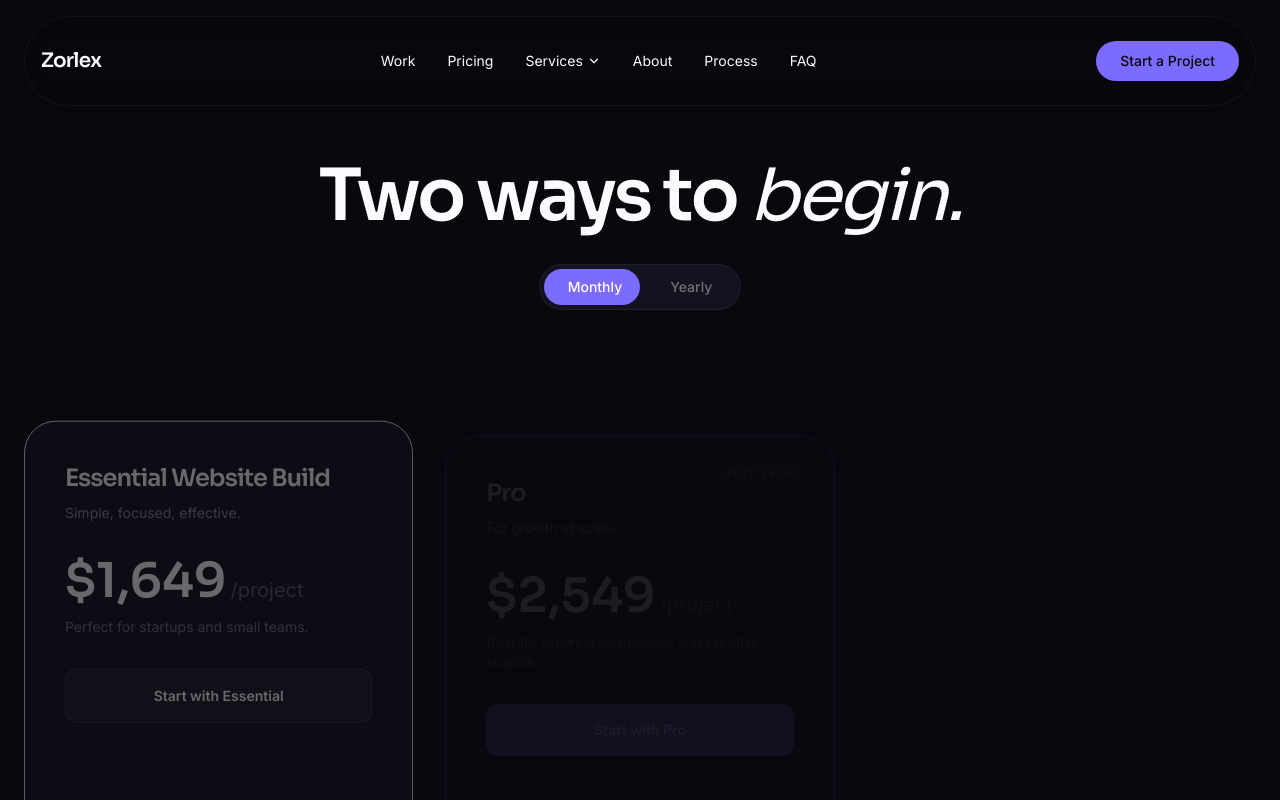
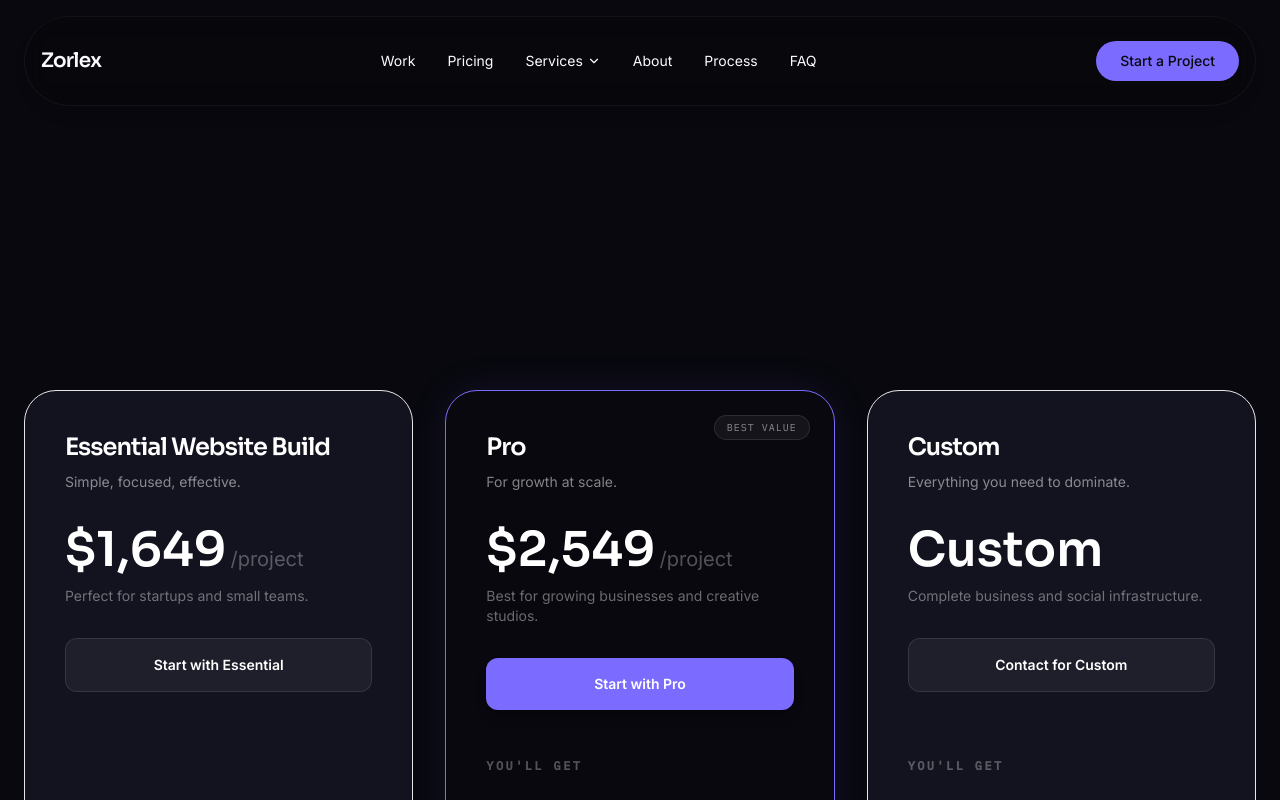
Before and after one commit to mitchelldschafer/zorlex-marketing-preset-2, a React (Vite) app: page /pricing in a window 1280 px wide. Shown: the top 800 px of the page. Built offline with nearby package versions, Linux system fonts and the light colour scheme.

Commit message:
fix: Resolve Pricing page FOUC and animation reversal

```diff
--- a/src/components/Pricing.jsx
+++ b/src/components/Pricing.jsx
@@ -68,14 +68,20 @@ export default function Pricing() {
       });
 
       // Cards staggered animation
-      gsap.from(".pricing-card", {
-        y: 50,
-        opacity: 0,
-        stagger: 0.15,
-        duration: 1,
-        ease: "power4.out",
-        delay: 0.2
-      });
+      gsap.fromTo(".pricing-card",
+        {
+          y: 50,
+          opacity: 0
+        },
+        {
+          y: 0,
+          opacity: 1,
+          stagger: 0.15,
+          duration: 1,
+          ease: "power4.out",
+          delay: 0.2
+        }
+      );
     }, containerRef);
 
     return () => ctx.revert();
@@ -86,7 +92,7 @@ export default function Pricing() {
       <div className="max-w-[1320px] mx-auto">
 
         {/* Header Section */}
-        <div className="pricing-header text-center mb-20">
+        <div className="pricing-header opacity-0 text-center mb-20">
           <h1 className="text-5xl md:text-7xl font-heading font-semibold text-light mb-8 tracking-[-0.04em]">
             Two ways to <span className="italic font-light">begin.</span>
           </h1>
@@ -122,7 +128,7 @@ export default function Pricing() {
           {pricingData.map((pkg, i) => (
             <div
               key={i}
-              className={`pricing-card relative flex flex-col p-10 rounded-[32px] border transition-all duration-500 group ${pkg.highlight ? 'bg-dark-surface/80 border-accent shadow-[0_0_40px_rgba(123,107,255,0.1)]' : 'bg-dark-surface border-border/10 hover:border-white/20'}`}
+              className={`pricing-card opacity-0 relative flex flex-col p-10 rounded-[32px] border transition-all duration-500 group ${pkg.highlight ? 'bg-dark-surface/80 border-accent shadow-[0_0_40px_rgba(123,107,255,0.1)]' : 'bg-dark-surface border-border/10 hover:border-white/20'}`}
             >
               {pkg.tag && (
                 <div className="absolute top-6 right-6 bg-white/5 border border-white/10 px-3 py-1 rounded-full text-[10px] font-mono tracking-widest text-white/50">
```
